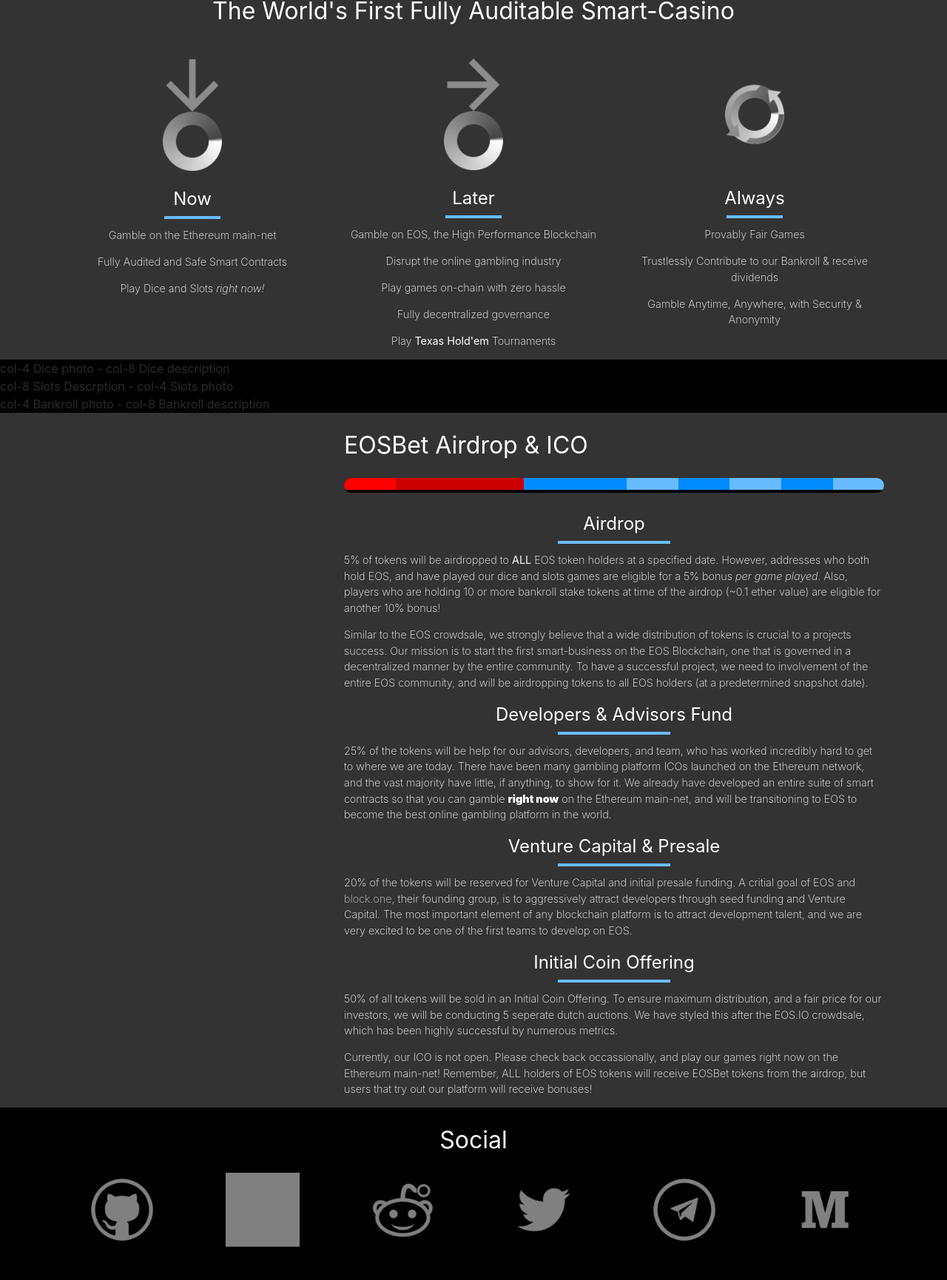
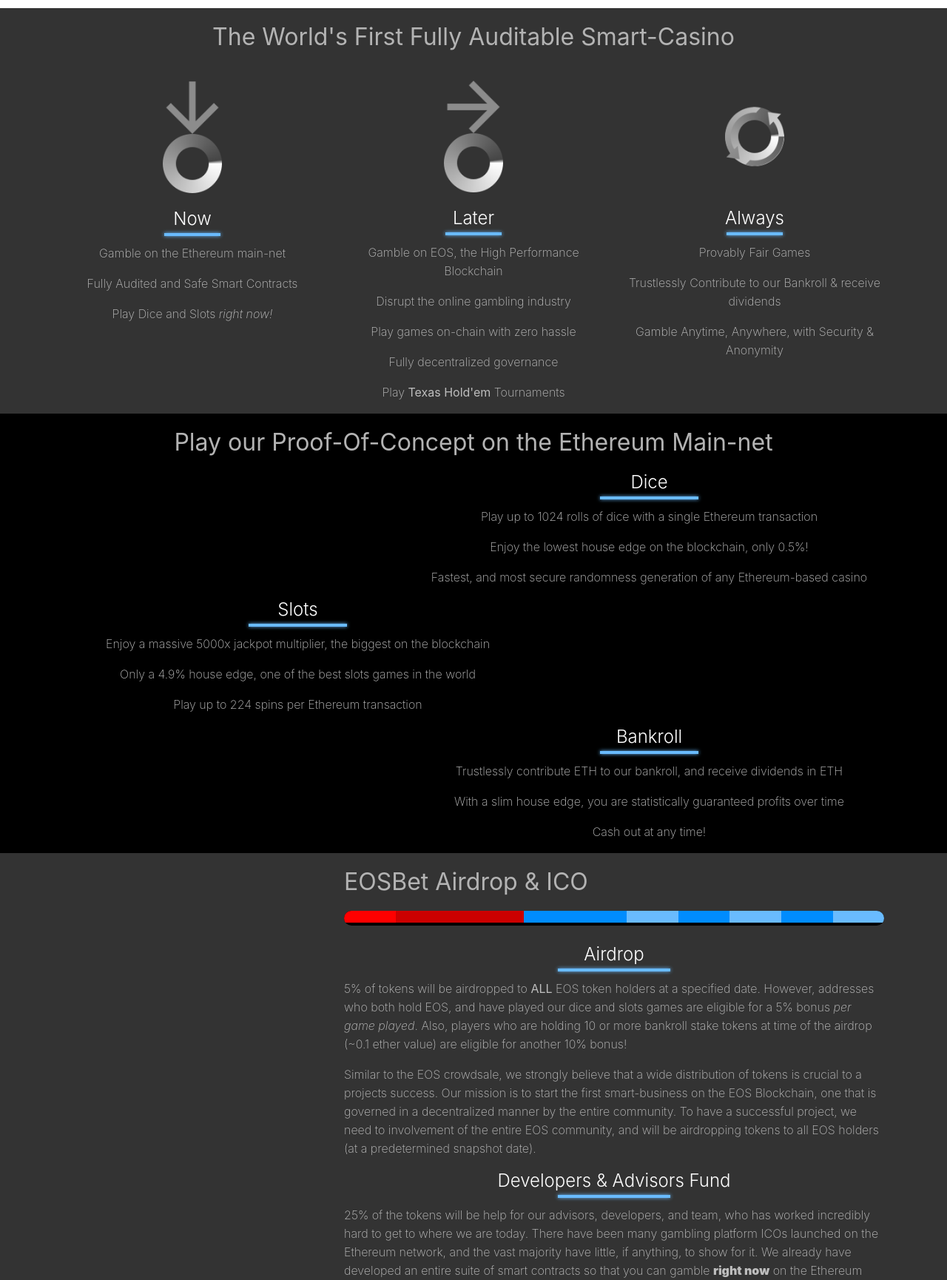
Before and after one commit to EOSBetCasino/EOSBet.IO, a website: page index.html in a window 1280 px wide. Shown: the part 690-2420 px from the top of the page at 74% size. Drawn offline with nearby package versions, Linux system fonts and the light colour scheme.

Commit message:
waiting on assets for homepage

```diff
--- a/css/homepage.css
+++ b/css/homepage.css
@@ -5,6 +5,11 @@
 
 .white {
 	color: white;
+}
+
+.navbar{
+	background-color: #333333;
+	opacity: 0.87;
 }
 
 /*splash image*/
@@ -18,7 +23,7 @@
 
 .splash-logo{
 	text-align: center;
-	padding-top: 60px;
+	padding-top: 100px;
 	padding-bottom: 20px;
 }
 
@@ -27,6 +32,7 @@
 	margin: 0 auto;
 	text-align: center;
 	font-size: 150%;
+	text-shadow: 0 0 0.5px #FFFFFF;
 }
 
 .cta{
@@ -57,12 +63,7 @@
 .cta-btn:hover{
 	background-color: #69BBFF;
 	border-color: #69BBFF;
-}
-
-.feature-title{
-	font-size: 150%;
-	margin-bottom: 20px;
-	text-align: center;
+	box-shadow: 0 0 5px #69BBFF;
 }
 
 #casino-features{
@@ -71,11 +72,33 @@
 	text-align: center;
 }
 
+.feature-title{
+	font-size: 24px;
+	font-weight: 300;
+	line-height: 29px;
+	color: #FFFFFF;
+	text-align: center;
+	padding-bottom: 20px;
+}
+.feature-title:after{
+	content: '';
+	display: block;
+	position: absolute;
+	margin-top: 5px;
+	left: 40%;
+	width: 20%;
+	height: 4px;
+	background-color: #69BBFF;
+	box-shadow: 0 0 5px #69BBFF;
+}
+
 .heading-message{
+	line-height: 38px;
 	padding-top: 20px;
 	padding-bottom: 20px;
-	font-size: 200%;
-	color: white;
+	font-size: 32px;
+	font-weight: normal;
+	color: #B3B3B3;
 }
 
 .feature-img{
@@ -85,25 +108,22 @@
 	/*height: 80px;*/
 }
 
-.feature-title:after{
-	content: '';
-	display: block;
-	position: absolute;
-	margin-top: 5px;
-	left: 40%;
-	width: 20%;
-	height: 4px;
-	background-color: #69BBFF;
-}
-
 .feature-element{
-	font-size: 90%;
+	font-size: 16px;
 	font-weight: 200;
+	line-height: 25px;
+	color: #BEBEBE;
 	padding-bottom: 1em;
 }
 
 #games-and-bankroll{
 	background-color: black;
+	text-align: center;
+}
+
+.game-divider:before{
+	border-top: white;
+	border-width: 10px;
 }
 
 #airdrop-and-crowdsale{
@@ -114,7 +134,8 @@
 	background: black;
 	/*color: white;*/
 	text-align: center;
-	padding-bottom: 40px;
+	padding-bottom: 30px;
+	padding-top: 30px;
 }
 .social-icon{
 	width: 100px;
@@ -123,5 +144,5 @@
 }
 
 .social-icon:hover{
-	opacity: 1;
+	opacity: 0.95;
 }
--- a/index.html
+++ b/index.html
@@ -17,7 +17,60 @@
 
 	</body>
 
-	<section id="navbar"></section>
+	<section id="navbar">
+		<nav class="navbar navbar-dark fixed-top">
+				<!-- navbar brand -->
+				<a class="navbar-brand" href="/">
+					<img src="" width="240" height="60"">
+				</a>
+				<!-- navbar expand button -->
+				<div class="ml-auto">
+					<button class="navbar-toggler" type="button" data-toggle="collapse" data-target="#navbar-content" aria-controls="navbar-content" aria-expanded="false">
+				    	<span class="navbar-toggler-icon"></span>
+				  	</button>
+			  	</div>
+			  	<!-- navbar links -->
+			  	<div class="collapse navbar-collapse" id="navbar-content">
+
+					<ul class="navbar-nav ml-auto"> <!-- navbar-right -->
+
+						<!-- slots -->
+						<li class="nav-item">
+							<a class="nav-link" href="/#games-and-bankroll">
+								<text class="text-casino">
+									Play Now
+								</text>
+							</a>
+						</li>
+						<!-- dice -->
+						<li class="nav-item">
+							<a class="nav-link" href="/#airdrop-and-crowdsale">
+								<text class="text-casino">
+									Airdrop & ICO
+								</text>
+							</a>
+						</li>
+						<!-- bankroll -->
+						<li class="nav-item">
+							<a class="nav-link" href="/bankroll.html" class="nav-text">
+								<text class="text-bankroll">
+									Bankroll Us
+								</text>
+							</a>
+						</li>
+						<!-- support -->
+						<li class="nav-item">
+							<a class="nav-link" href="/support.html">
+								<text class="nav-text">
+									Support & FAQ
+								</text>
+							</a>
+						</li>
+
+					</ul>
+			  	</div>
+			</nav>
+	</section>
 
 	<section id="splash">
 
@@ -180,11 +233,70 @@
 	</section>
 
 	<section id="games-and-bankroll">
-		col-4 Dice photo - col-8 Dice description
-		<br />
-		col-8 Slots Descrption - col-4 Slots photo
-		<br />
-		col-4 Bankroll photo - col-8 Bankroll description
+		<div class="container">
+			<div class="row heading-message">
+				<div class="col-12">
+					Play our Proof-Of-Concept on the Ethereum Main-net
+				</div>
+			</div>
+			<div class="row game-divider">
+				<div class="col-5">
+
+				</div>
+				<div class="col-7">
+					<div class="feature-title" >
+						Dice
+					</div>
+					<div class="feature-element">
+						Play up to 1024 rolls of dice with a single Ethereum transaction
+					</div>
+					<div class="feature-element">
+						Enjoy the lowest house edge on the blockchain, only 0.5%!
+					</div>
+					<div class="feature-element">
+						Fastest, and most secure randomness generation of any Ethereum-based casino
+					</div>
+				</div>
+			</div>
+			<div class="row">
+				<div class="col-7">
+					<div class="feature-title" >
+						Slots
+					</div>
+					<div class="feature-element">
+						Enjoy a massive 5000x jackpot multiplier, the biggest on the blockchain
+					</div>
+					<div class="feature-element">
+						Only a 4.9% house edge, one of the best slots games in the world
+					</div>
+					<div class="feature-element">
+						Play up to 224 spins per Ethereum transaction
+					</div>
+				</div>
+				<div class="col-5">
+
+				</div>
+			</div>
+			<div class="row">
+				<div class="col-5">
+
+				</div>
+				<div class="col-7">
+					<div class="feature-title" >
+						Bankroll
+					</div>
+					<div class="feature-element">
+						Trustlessly contribute ETH to our bankroll, and receive dividends in ETH
+					</div>
+					<div class="feature-element">
+						With a slim house edge, you are statistically guaranteed profits over time
+					</div>
+					<div class="feature-element">
+						Cash out at any time!
+					</div>
+				</div>
+			</div>
+		</div>
 	</section>
 
 	<section id="airdrop-and-crowdsale">
@@ -197,9 +309,9 @@
 					<div class="heading-message">EOSBet Airdrop & ICO</div>
 					<div class="progress" style="height: 20px; background-color: black; border-radius: 25px">
 						<div data-toggle="tooltip" data-placement="top" title="Airdrop - 5%" class="progress-bar" role="progressbar" style="width: 10%; background-color: red;" aria-valuenow="5"></div>
-						<div data-toggle="tooltip" data-placement="top" title="Developers & Advisors - 25%" class="progress-bar" role="progressbar" style="width: 25%; background-color: #CC0000" aria-valuenow="25"></div>
+						<div data-toggle="tooltip" data-placement="top" title="Developers & Advisors - 25%" class="progress-bar" role="progressbar" style="width: 25%; background-color: #CC0000;" aria-valuenow="25"></div>
 						<div data-toggle="tooltip" data-placement="top" title="Venture Capital & Presale - 20%" class="progress-bar" role="progressbar" style="width: 20%; background-color: #008CFF;" aria-valuenow="20"></div>
-						<div data-toggle="tooltip" data-placement="top" title="Round 1 Crowdsale - 10%" class="progress-bar" role="progressbar" style="width: 10%; background-color: #69BBFF" aria-valuenow="10"></div>
+						<div data-toggle="tooltip" data-placement="top" title="Round 1 Crowdsale - 10%" class="progress-bar" role="progressbar" style="width: 10%; background-color: #69BBFF;" aria-valuenow="10"></div>
 						<div data-toggle="tooltip" data-placement="top" title="Round 2 Crowdsale - 10%" class="progress-bar" role="progressbar" style="width: 10%; background-color: #008CFF;" aria-valuenow="10"></div>
 						<div data-toggle="tooltip" data-placement="top" title="Round 3 Crowdsale - 10%" class="progress-bar" role="progressbar" style="width: 10%; background-color: #69BBFF;" aria-valuenow="10"></div>
 						<div data-toggle="tooltip" data-placement="top" title="Round 4 Crowdsale - 10%" class="progress-bar" role="progressbar" style="width: 10%; background-color: #008CFF;" aria-valuenow="10"></div>
@@ -249,9 +361,6 @@
 
 	<section id="social">
 		<div class="container">
-			<div class="row heading-message">
-				<div class="col-12">Social</div>
-			</div>
 			<div class="row">
 				<div class="col-md-2 col-4">
 					<a href="https://github.com" target="_blank"><img class="social-icon img-fluid" src="img/homepage/socials/Github Icon @1x.png"></a>
@@ -275,7 +384,22 @@
 		</div>
 	</section>
 
-	<section id="footer"></section>
+	<section id="footer" style="text-align: center;">
+		<div class="container">
+			<div class="row">
+				<div class="col-6">
+					<div class="feature-element">
+						Bunch of legal text
+					</div>
+				</div>
+				<div class="col-6">
+					<div class="feature-element">
+						Copyright EOSBet 2018
+					</div>
+				</div>
+			</div>
+		</div>
+	</section>
 
 	<script src="https://code.jquery.com/jquery-3.2.1.min.js" integrity="sha256-hwg4gsxgFZhOsEEamdOYGBf13FyQuiTwlAQgxVSNgt4=" crossorigin="anonymous"></script>
 	<script src="https://cdnjs.cloudflare.com/ajax/libs/popper.js/1.12.9/umd/popper.min.js" integrity="sha384-ApNbgh9B+Y1QKtv3Rn7W3mgPxhU9K/ScQsAP7hUibX39j7fakFPskvXusvfa0b4Q" crossorigin="anonymous"></script>
```
